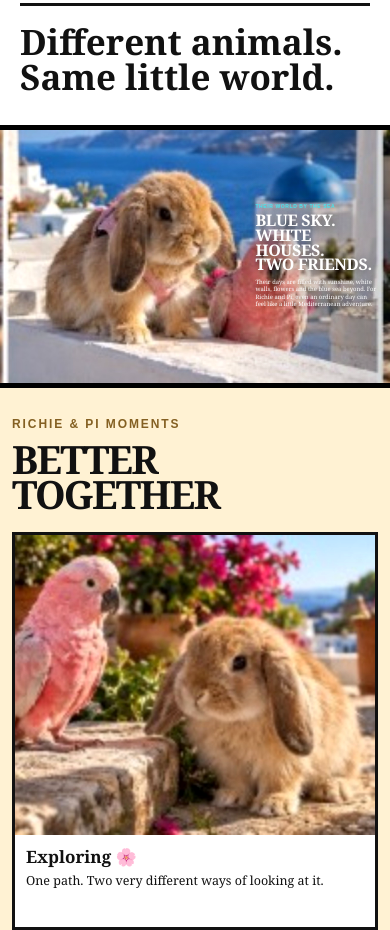
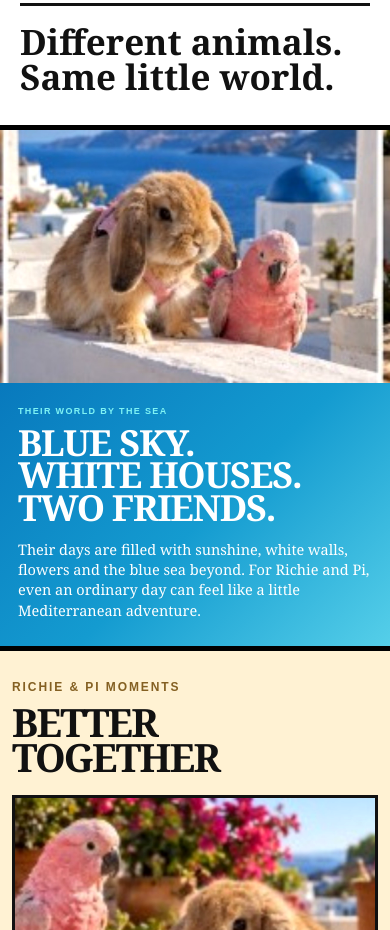
Before and after one commit to bellasalon4u-source/pets-dogue-magazine, a plain HTML site: page issue-01-richie-pi.html in a window 390 px wide. Shown: the part 3200-4130 px from the top of the page. Drawn offline with Linux system fonts and the light colour scheme.

Commit message:
Move Richie Pi sea text below clean full photo without changing other sections

```diff
--- a/issue-01-richie-pi.html
+++ b/issue-01-richie-pi.html
@@ -484,15 +484,14 @@ a{
 
 /* =====================================================
    SEA
-   APPROVED ORIGINAL 16:9 COMPOSITION
-   NO CROPPING / ANIMALS LEFT / COPY RIGHT
+   CLEAN FULL PHOTO ABOVE / EDITORIAL COPY BELOW
 ===================================================== */
 
 .pd-sea{
   position:relative;
   overflow:hidden;
-  background:#080808;
-  color:#fff;
+  background:#fff;
+  color:#111;
 }
 
 .pd-sea-photo{
@@ -503,58 +502,63 @@ a{
 }
 
 .pd-sea-photo::after{
-  content:"";
-  position:absolute;
-  inset:0;
-  z-index:1;
-  pointer-events:none;
-  background:linear-gradient(
-    90deg,
-    rgba(0,0,0,0) 0%,
-    rgba(0,0,0,0) 56%,
-    rgba(0,25,55,.05) 64%,
-    rgba(0,25,55,.13) 80%,
-    rgba(0,20,46,.22) 100%
-  );
+  display:none;
 }
 
 .pd-sea-photo img{
   display:block;
   width:100%;
   height:auto;
+  max-width:100%;
   aspect-ratio:auto;
   object-fit:contain;
   object-position:center center;
+  transform:none;
   filter:contrast(1.04) saturate(1.06);
 }
 
 .pd-sea-copy{
-  position:absolute;
+  position:relative;
   z-index:2;
-  top:50%;
-  right:4.5%;
-  width:34%;
-  transform:translateY(-50%);
-  padding:0;
-  text-shadow:0 2px 10px rgba(0,0,0,.48);
+  top:auto;
+  right:auto;
+  left:auto;
+  width:100%;
+  transform:none;
+  padding:30px 28px 34px;
+  background:
+    linear-gradient(
+      135deg,
+      #0879bd 0%,
+      #149bd0 52%,
+      #55cfe9 100%
+    );
+  color:#fff;
+  text-shadow:none;
 }
 
 .pd-sea-copy .pd-kicker{
-  color:#45e6ef;
-  font-size:11px;
+  margin:0 0 11px;
+  color:#7ff3f4;
+  font-size:12px;
+  line-height:1.3;
+  letter-spacing:.16em;
 }
 
 .pd-sea-copy h2{
   margin:0;
-  font-family:var(--pd-serif);
-  font-size:clamp(37px,4.8vw,61px);
-  line-height:.91;
+  max-width:850px;
+  font-family:var(--pd-serif);
+  font-size:clamp(43px,6.4vw,76px);
+  line-height:.9;
+  letter-spacing:-.035em;
 }
 
 .pd-sea-copy p{
-  margin:17px 0 0;
-  font-family:var(--pd-serif);
-  font-size:16px;
+  max-width:720px;
+  margin:20px 0 0;
+  font-family:var(--pd-serif);
+  font-size:18px;
   line-height:1.43;
 }
 
@@ -1007,7 +1011,7 @@ html[dir="rtl"] .pd-hero-copy{
 
 html[dir="rtl"] .pd-sea-copy{
   right:auto;
-  left:4.5%;
+  left:auto;
 }
 
 html[dir="rtl"] .pd-dinner-copy{
@@ -1039,16 +1043,16 @@ html[dir="rtl"] .pd-dinner-copy{
   }
 
   .pd-sea-copy{
-    right:3.8%;
-    width:34%;
+    width:100%;
+    padding:28px 25px 32px;
   }
 
   .pd-sea-copy h2{
-    font-size:40px;
+    font-size:54px;
   }
 
   .pd-sea-copy p{
-    font-size:13px;
+    font-size:17px;
   }
 
   .pd-dinner-copy{
@@ -1201,70 +1205,52 @@ html[dir="rtl"] .pd-dinner-copy{
     font-size:35px;
   }
 
-  /* ===================================================
-     SEA — FINAL MOBILE COMPOSITION
-
-     The source photograph stays at its original ratio.
-     No zoom and no crop.
-     Richie + Pi remain fully visible on the left.
-     Copy occupies only the open sea on the right.
-  =================================================== */
+  /* SEA */
 
   .pd-sea-photo{
     width:100%;
     height:auto;
     aspect-ratio:auto;
-    background:#000;
   }
 
   .pd-sea-photo img{
     display:block;
     width:100%;
     height:auto;
-    max-width:none;
+    max-width:100%;
     aspect-ratio:auto;
     object-fit:contain;
     object-position:center center;
     transform:none;
   }
 
-  .pd-sea-photo::after{
-    background:linear-gradient(
-      90deg,
-      rgba(0,0,0,0) 0%,
-      rgba(0,0,0,0) 58%,
-      rgba(0,25,55,.03) 64%,
-      rgba(0,25,55,.09) 78%,
-      rgba(0,20,46,.18) 100%
-    );
-  }
-
   .pd-sea-copy{
-    top:50%;
-    right:3.2%;
-    width:32%;
-    transform:translateY(-50%);
-    padding:0;
+    position:relative;
+    top:auto;
+    right:auto;
+    left:auto;
+    width:100%;
+    transform:none;
+    padding:25px 20px 28px;
   }
 
   .pd-sea-copy .pd-kicker{
-    margin:0 0 4px;
-    font-size:5px;
-    line-height:1.2;
-    letter-spacing:.12em;
+    margin:0 0 9px;
+    font-size:9px;
+    line-height:1.3;
+    letter-spacing:.15em;
   }
 
   .pd-sea-copy h2{
-    margin:0;
-    font-size:17.5px;
-    line-height:.91;
-    letter-spacing:-.025em;
+    font-size:39px;
+    line-height:.9;
   }
 
   .pd-sea-copy p{
-    margin:7px 0 0;
-    font-size:6.4px;
-    line-height:1.31;
+    max-width:100%;
+    margin-top:15px;
+    font-size:15px;
+    line-height:1.4;
   }
 
   /* GALLERY */
@@ -1399,17 +1385,15 @@ html[dir="rtl"] .pd-dinner-copy{
   }
 
   .pd-sea-copy{
-    right:3%;
-    width:31.5%;
+    padding:23px 18px 26px;
   }
 
   .pd-sea-copy h2{
-    font-size:16px;
+    font-size:36px;
   }
 
   .pd-sea-copy p{
-    font-size:5.9px;
-    line-height:1.29;
+    font-size:14.5px;
   }
 
   .pd-dinner-copy h2{
```
